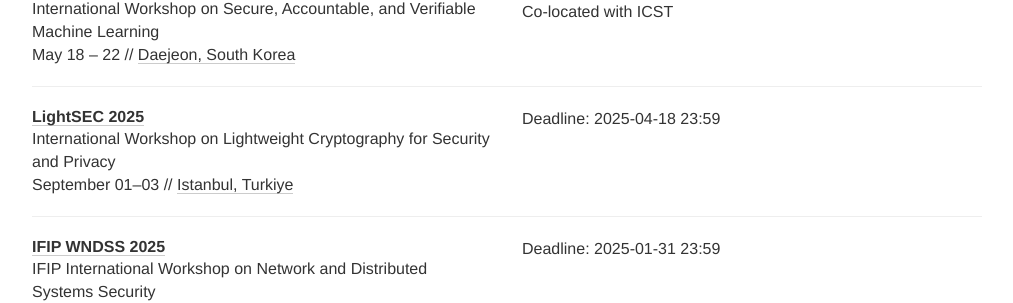
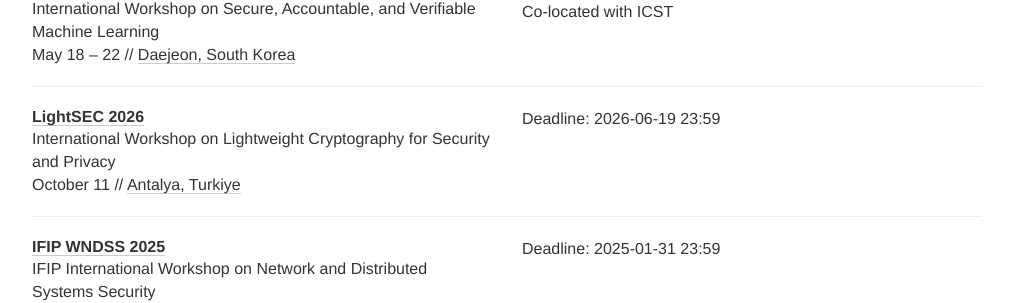
Before and after one commit to sec-deadlines/sec-deadlines.github.io, a Jekyll site: the page built from index.html, in a window 1280 px wide and 900 px high, scrolled down 28137 px. Shown: the part 152-455 px from the top of the window, without its empty margins (133-1146 px from the left). Built offline with Jekyll 4.4.1, drawn with Linux system fonts in a browser that asks for light colours; nearby versions of some CDN libraries; comment, search, counter and statistics services are not loaded.

Commit message:
LightSEC 2026 entry added
LightSEC 2026 entry added

```diff
--- a/_data/conferences.yml
+++ b/_data/conferences.yml
@@ -1972,11 +1972,11 @@
 
 - name: LightSEC
   description: International Workshop on Lightweight Cryptography for Security and Privacy
-  year: 2025
-  date: September 01-03
-  link: https://www.encrypt-on.com/activities/conferences/lightsec-2025/
-  deadline: ["2025-04-18 23:59"]
-  place: Istanbul, Turkiye
+  year: 2026
+  date: October 11
+  link: https://lightsec2026.com/
+  deadline: ["2026-06-19 23:59"]
+  place: Antalya, Turkiye
   tags: [SEC, PRIV, SHOP, OTHERS, CRYPTO]
 
 - name: IFIP WNDSS
```
